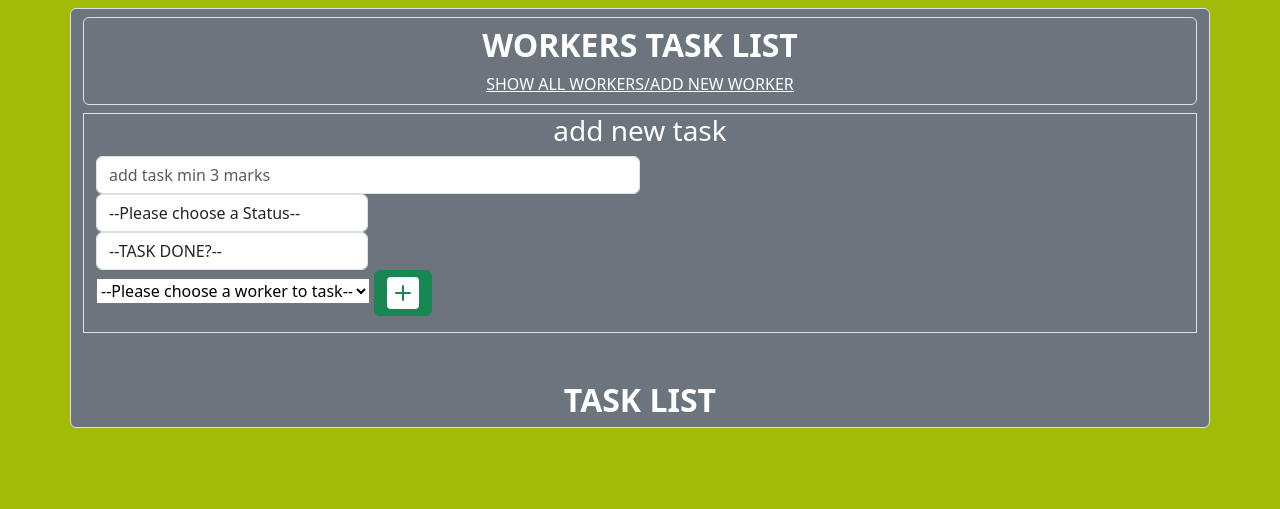
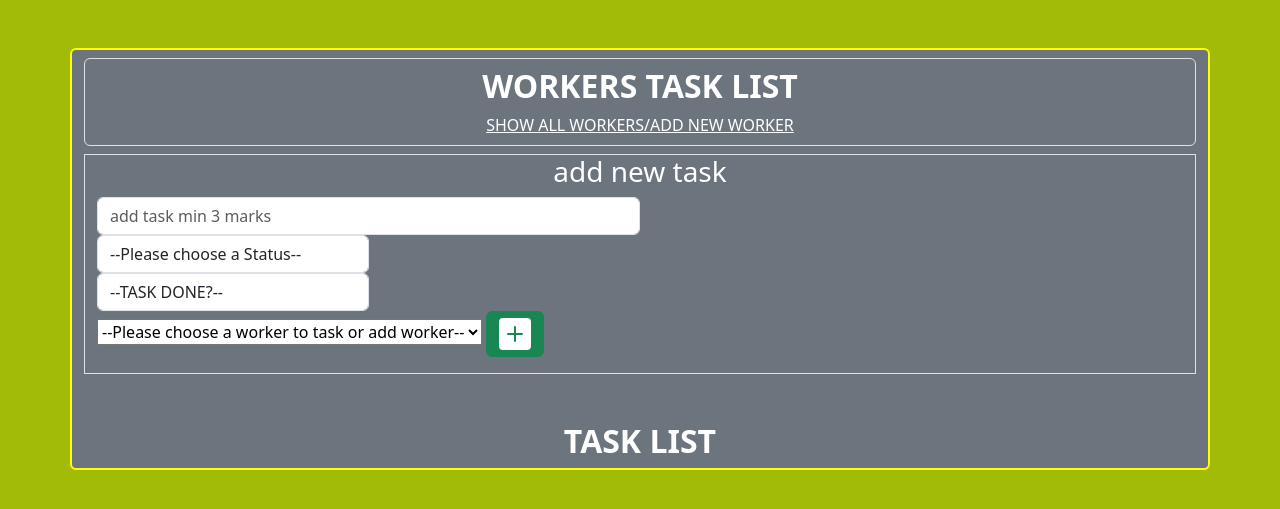
Before and after one commit to bartdob/workerToDo, a Django app: page / in a window 1280 px wide. Shown: the top 509 px of the page. Run offline with Django 3.2, Linux system fonts and the light colour scheme; data that the repository does not hold is empty; some libraries are stand-ins or nearby versions.

Commit message:
working on layout

```diff
--- a/todo/templates/todo/todo.html
+++ b/todo/templates/todo/todo.html
@@ -14,7 +14,7 @@
     <link rel="stylesheet" href="{% static 'todo/todo.css' %}">
 </head>
 <body style="background-color: #a2bb07;">
-    <div class="container border border-warning-2 mt-2 bg-secondary rounded">
+    <div class="container mt-5 bg-secondary rounded" style="border: 2px yellow solid">
                 <div class="container mx-auto border border-warning-3 mt-2 p-2 rounded">
                     <h2 class="text-center text-white fw-bolder">WORKERS TASK LIST</h2>
                     <div class="text-center">
@@ -43,7 +43,7 @@
                         </select>
 
                         <select name="worker_id" required="True">
-                            <option value="">--Please choose a worker to task--</option>
+                            <option value="">--Please choose a worker to task or add worker--</option>
                             {% for worker in all_workers  %}
                             <option value="{{worker.id}}">{{worker.surname}} {{worker.forename}}</option>
                              {% endfor %}
--- a/todo/templates/todo/workers.html
+++ b/todo/templates/todo/workers.html
@@ -19,7 +19,7 @@
      <ol class="list-group list-group-numbered ml-2 mt-2">
                 {% for worker in all_workers  %}
                 <li class="list-group-item rounded d-flex mt-3">
-                    <div class="row bg-light mt-3 ml-2 w-75 border border-warning">
+                    <div class="row bg-light mt-3 ml-2 mr-2 w-100 border border-warning">
                         <div class="col-10 mt-2 rounded">
                             <div class="row">
                                 <div class="col">{{ worker.surname }}</div>
```
